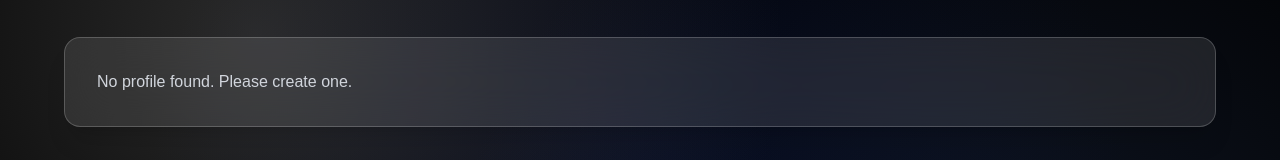
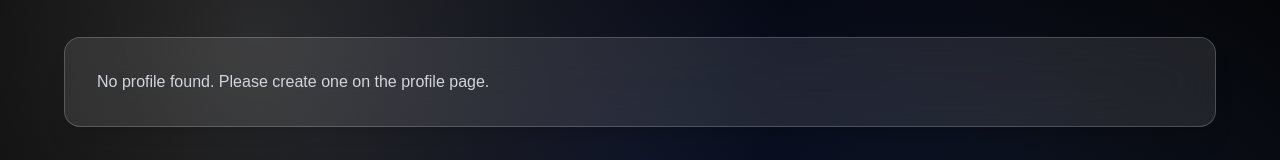
Before and after one commit to jayvilla/mini-dashboard, a Next.js app: page /dashboard in a window 1280 px wide. Shown: the part 203-363 px from the top of the page. Built offline with nearby package versions, Linux system fonts and the light colour scheme.

Commit message:
update dashboard

```diff
--- /dev/null
+++ b/src/app/dashboard/DashboardHeader.tsx
@@ -0,0 +1,17 @@
+// app/dashboard/DashboardHeader.tsx
+"use client";
+
+import { motion } from "framer-motion";
+
+export default function DashboardHeader() {
+  return (
+    <motion.h1
+      initial={{ opacity: 0, y: 25 }}
+      animate={{ opacity: 1, y: 0 }}
+      transition={{ duration: 0.6 }}
+      className="text-5xl font-bold mb-10 text-center shimmer"
+    >
+      Dashboard
+    </motion.h1>
+  );
+}
--- a/src/app/dashboard/PreferencesPanel.tsx
+++ b/src/app/dashboard/PreferencesPanel.tsx
@@ -1,7 +1,8 @@
+// app/dashboard/PreferencesPanel.tsx
 "use client";
 
+import { motion } from "framer-motion";
 import { usePreferences } from "@/lib/store";
-import { motion } from "framer-motion";
 
 export default function PreferencesPanel() {
   const {
@@ -20,19 +21,16 @@ export default function PreferencesPanel() {
     >
       <h2 className="text-xl font-semibold">Preferences</h2>
 
-      {/* Dark Mode */}
       <label className="flex items-center gap-3 cursor-pointer">
         <input type="checkbox" checked={darkMode} onChange={toggleDarkMode} />
         <span>Dark Mode</span>
       </label>
 
-      {/* Show Email */}
       <label className="flex items-center gap-3 cursor-pointer">
         <input type="checkbox" checked={showEmail} onChange={toggleEmail} />
         <span>Show Email</span>
       </label>
 
-      {/* Layout */}
       <div className="space-y-1">
         <p className="font-medium">Layout</p>
         <select
--- a/src/app/dashboard/UserSummary.tsx
+++ b/src/app/dashboard/UserSummary.tsx
@@ -1,3 +1,4 @@
+// app/dashboard/UserSummary.tsx
 import { getUser } from "@/lib/db";
 
 export default async function UserSummary() {
@@ -5,7 +6,9 @@ export default async function UserSummary() {
 
   if (!user) {
     return (
-      <p className="text-gray-300">No profile found. Please create one.</p>
+      <p className="text-gray-300">
+        No profile found. Please create one on the profile page.
+      </p>
     );
   }
 
--- a/src/app/dashboard/page.tsx
+++ b/src/app/dashboard/page.tsx
@@ -1,53 +1,31 @@
-"use client";
-
+// app/dashboard/page.tsx
 import { Suspense } from "react";
-import { motion } from "framer-motion";
 import UserSummary from "./UserSummary";
 import PreferencesPanel from "./PreferencesPanel";
+import DashboardHeader from "./DashboardHeader";
 
 export default function DashboardPage() {
   return (
     <main className="min-h-screen bg-black text-white mesh-bg flex items-center justify-center p-10">
       <div className="max-w-6xl w-full">
-        {/* HEADER */}
-        <motion.h1
-          initial={{ opacity: 0, y: 25 }}
-          animate={{ opacity: 1, y: 0 }}
-          transition={{ duration: 0.6 }}
-          className="text-5xl font-bold mb-10 text-center shimmer"
-        >
-          Dashboard
-        </motion.h1>
+        <DashboardHeader />
 
         <div className="grid grid-cols-1 lg:grid-cols-[2fr,1fr] gap-10">
-          {/* LEFT: USER SUMMARY (Server Component) */}
+          {/* Left: RSC user summary */}
           <div>
-            <Suspense
-              fallback={
-                <div className="p-8 rounded-2xl bg-white/5 border border-white/10 backdrop-blur-xl text-gray-300 text-center animate-pulse">
-                  Loading profile...
-                </div>
-              }
-            >
+            <Suspense fallback={<FallbackCard />}>
               <UserSummaryCard />
             </Suspense>
           </div>
 
-          {/* RIGHT: CLIENT PREFERENCES */}
-          <motion.div
-            initial={{ opacity: 0, x: 15 }}
-            animate={{ opacity: 1, x: 0 }}
-            transition={{ duration: 0.5 }}
-          >
-            <PreferencesPanel />
-          </motion.div>
+          {/* Right: client preferences panel */}
+          <PreferencesPanel />
         </div>
       </div>
     </main>
   );
 }
 
-/* WRAPPER for nice styling around RSC */
 function UserSummaryCard() {
   return (
     <div className="p-8 rounded-2xl bg-white/10 border border-white/20 backdrop-blur-xl shadow-xl">
@@ -55,3 +33,11 @@ function UserSummaryCard() {
     </div>
   );
 }
+
+function FallbackCard() {
+  return (
+    <div className="p-8 rounded-2xl bg-white/5 border border-white/10 backdrop-blur-xl text-gray-300 text-center animate-pulse">
+      Loading profile...
+    </div>
+  );
+}
```
